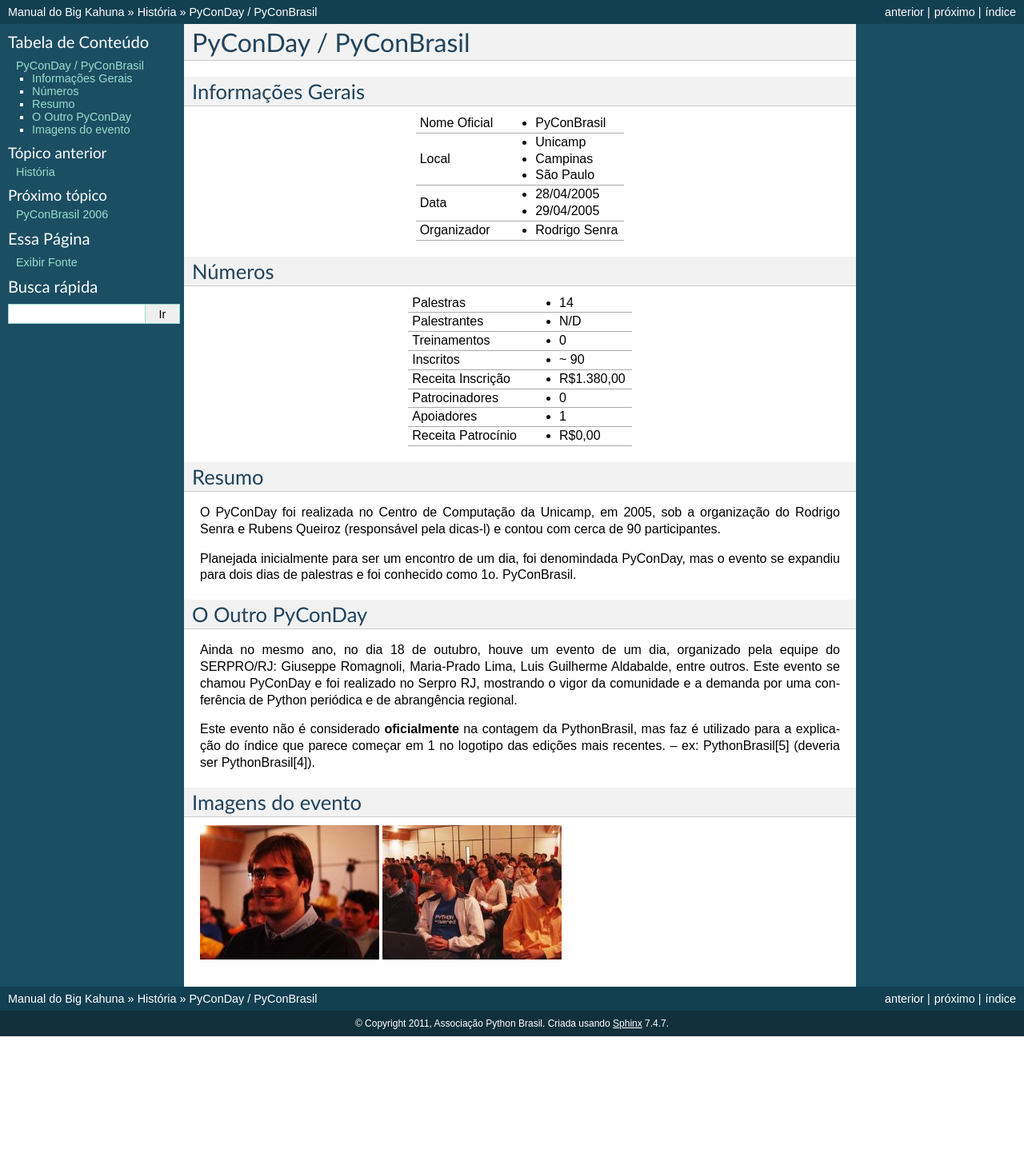
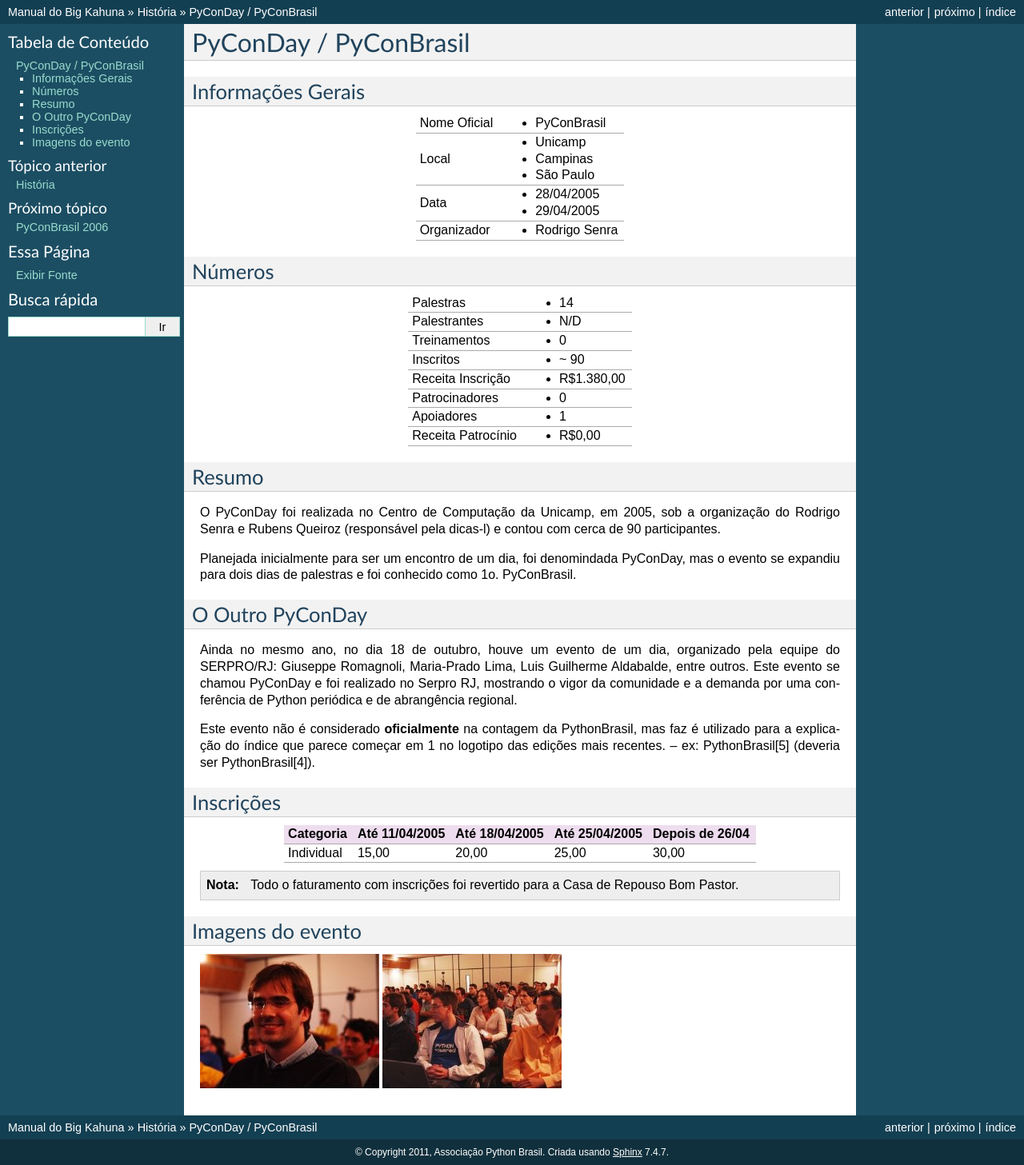
Before and after one commit to pythonbrasil/manual, a Sphinx documentation site: the page built from source/historia/pyconbrasil.txt, in a window 1280 px wide. Shown: the whole page at 80% size. Built offline with Sphinx 7.4.7, drawn with Linux system fonts in a browser that asks for light colours; before the commit the page ends 1296 px from its top, so only the background shows below that.

Commit message:
Update pricings

```diff
--- a/source/historia/pyconbrasil.txt
+++ b/source/historia/pyconbrasil.txt
@@ -64,6 +64,19 @@
 faz é utilizado para a explicação do índice que parece começar em 1 no logotipo
 das edições mais recentes. -- ex: PythonBrasil[5] (deveria ser PythonBrasil[4]).
 
+Inscrições
+----------------
+
++----------------------+------------------+------------------+------------------+------------------+
+| Categoria            |  Até 11/04/2005  |  Até 18/04/2005  |  Até 25/04/2005  | Depois de 26/04  |
++======================+==================+==================+==================+==================+
+| Individual           |      15,00       |       20,00      |       25,00      |       30,00      |
++----------------------+------------------+------------------+------------------+------------------+
+
+.. note:: Todo o faturamento com inscrições foi revertido para a Casa de
+          Repouso Bom Pastor.
+
+
 Imagens do evento
 --------------------
 
--- a/source/historia/pythonbrasil5.txt
+++ b/source/historia/pythonbrasil5.txt
@@ -86,6 +86,11 @@
 | Individual           |      45,00       |       58,00      |       72,00      |       85,00      |
 +----------------------+------------------+------------------+------------------+------------------+
 
+.. note:: Parte da receita de cada ingresso (R$5,00) comercializado
+          foi revertido para a ONG 'Lar São Francisco de Assis', entidade de
+          auxílio à terceira idade, da cidade de Caxias do Sul.
+
+
 Patrocinadores
 ------------------
 
```
Also changed, not shown: source/historia/pyconbrasil2.txt (+13 -0 lines).
